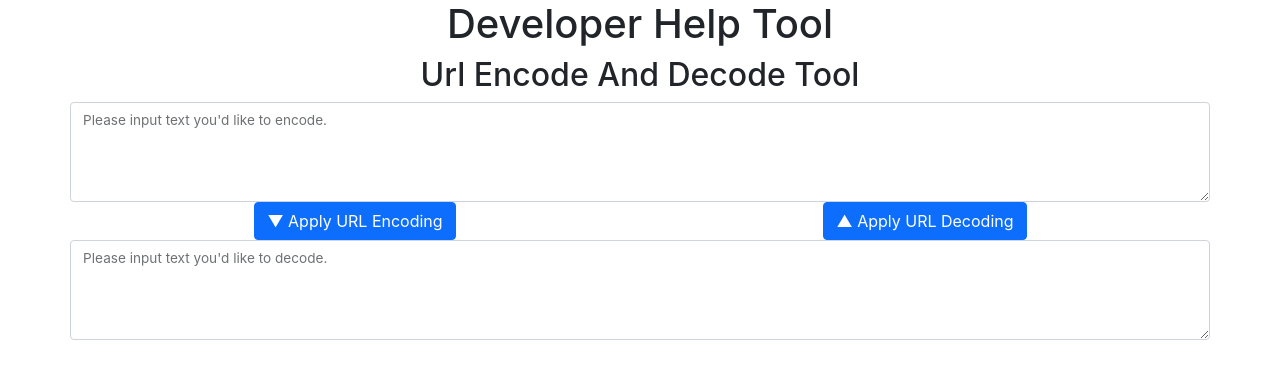
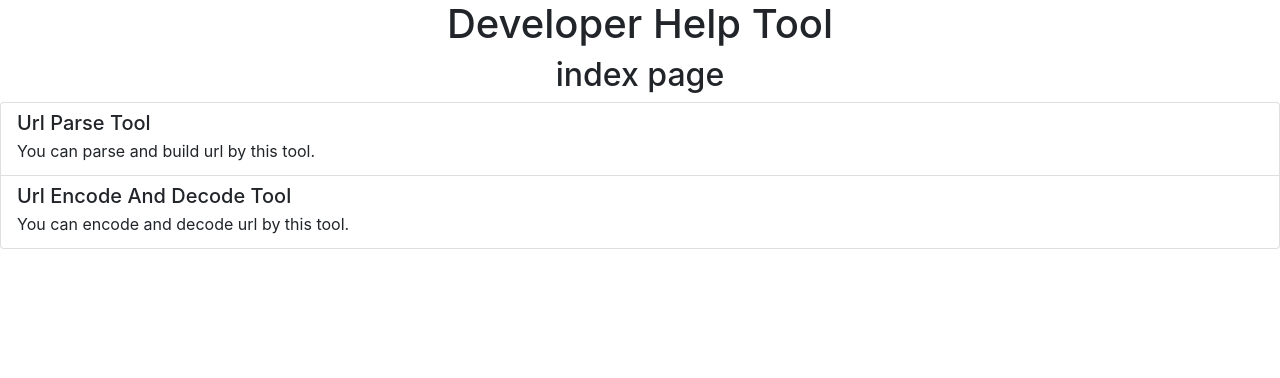
Before and after one commit to eno314/DeveloperHelpTool, a Next.js app: page / in a window 1280 px wide. Shown: the top 378 px of the page. Built offline with nearby package versions, Linux system fonts and the light colour scheme.

Commit message:
add index page.

```diff
--- /dev/null
+++ b/src/components/molecules/Index/Index.tsx
@@ -0,0 +1,30 @@
+import React, { ReactNode } from "react";
+import Link from 'next/link'
+
+class Index extends React.Component {
+
+    render(): ReactNode {
+        return (
+            <div className={"list-group"}>
+                <Link href="/url/parse">
+                    <a className={"list-group-item list-group-item-action"}>
+                        <div className={"d-flex justify-content-between"}>
+                            <h5 className="mb-1">Url Parse Tool</h5>
+                        </div>
+                        <p className="mb-1">You can parse and build url by this tool.</p>
+                    </a>
+                </Link>
+                <Link href="/url/encode">
+                    <a className={"list-group-item list-group-item-action"}>
+                        <div className={"d-flex justify-content-between"}>
+                            <h5 className="mb-1">Url Encode And Decode Tool</h5>
+                        </div>
+                        <p className="mb-1">You can encode and decode url by this tool.</p>
+                    </a>
+                </Link>
+            </div>
+        )
+    }
+}
+
+export default Index
--- a/src/pages/index.tsx
+++ b/src/pages/index.tsx
@@ -1,20 +1,10 @@
-import UrlEncodeForm from '@/components/molecules/UrlEncodForm/UrlEncodeForm'
-import Head from 'next/head'
+import DeveloperHelpToolFrame from '@/components/molecules/DeveloperHelpToolFrame/DeveloperHelpToolFrame'
+import Index from '@/components/molecules/Index/Index'
 import React from 'react'
 
 export default function Home() {
-  return (
-    <div>
-      <Head>
-        <title>Developer Help Tool</title>
-        <link rel="icon" href="/favicon.ico" />
-      </Head>
-
-      <main>
-        <h1 className={"col text-center"}>Developer Help Tool</h1>
-        <h2 className={"col text-center"}>Url Encode And Decode Tool</h2>
-        <UrlEncodeForm />
-      </main>
-    </div>
-  )
+  return <DeveloperHelpToolFrame
+    subTitle={"index page"}
+    content={<Index />}
+  />
 }
```
